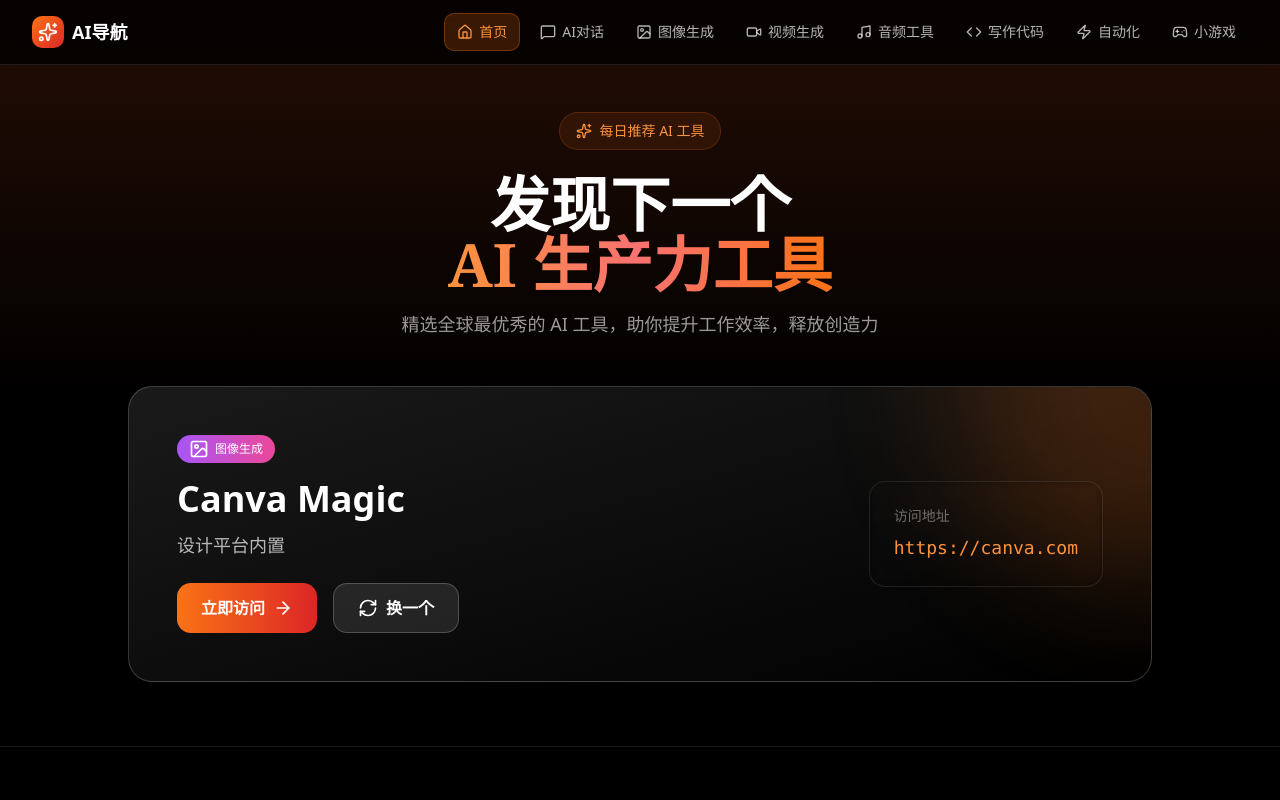
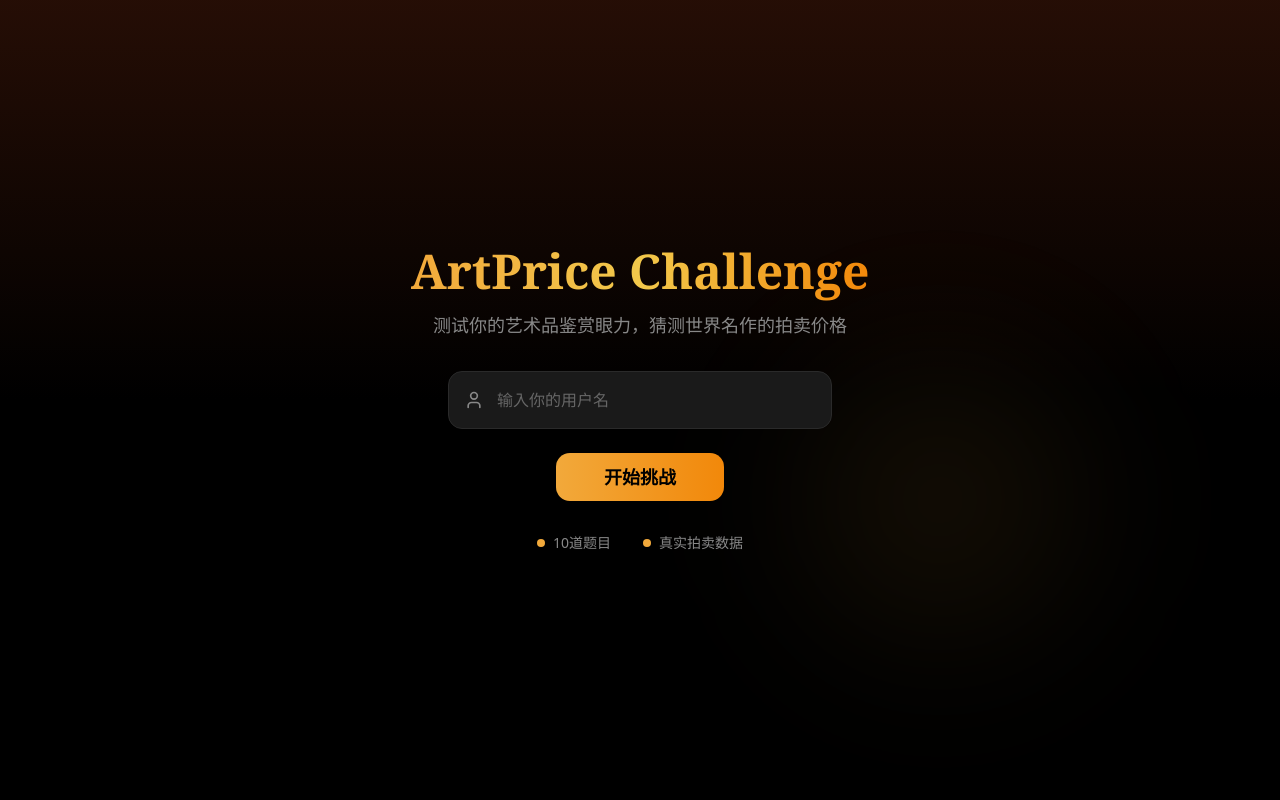
Before and after one commit to uinaqx/artprice-challenge, a React (Vite) app in the folder app/: page / in a window 1280 px wide. Shown: the top 800 px of the page. Built offline with nearby package versions, Linux system fonts and the light colour scheme.

Commit message:
feat: keep only art price game

```diff
--- a/app/src/App.tsx
+++ b/app/src/App.tsx
@@ -1,15 +1,10 @@
 import { useState, useCallback, useEffect } from 'react';
-import { Navbar } from '@/components/navigation/Navbar';
-import { HomePage } from '@/components/pages/HomePage';
-import { CategoryPage } from '@/components/pages/CategoryPage';
-import { GamesPage } from '@/components/pages/GamesPage';
 import { GameScreen } from '@/components/game/GameScreen';
 import { ResultScreen } from '@/components/game/ResultScreen';
 import { StartScreen } from '@/components/game/StartScreen';
 import { getRandomArtworks, type Artwork } from '@/data/artworks';
-import { getRandomTool, categories, type AITool, type Category } from '@/data/aiTools';
 
-type PageState = 'home' | 'category' | 'games' | 'game-playing' | 'game-result';
+type PageState = 'start' | 'playing' | 'result';
 
 interface GameResult {
   artwork: Artwork;
@@ -30,12 +25,7 @@ export interface LeaderboardEntry {
 }
 
 function App() {
-  const [currentPage, setCurrentPage] = useState<PageState>('home');
-  const [selectedCategory, setSelectedCategory] = useState<Category | null>(null);
-  const [featuredTool, setFeaturedTool] = useState<AITool>(getRandomTool());
-
-  // Game states
-  const [gameState, setGameState] = useState<'start' | 'playing' | 'result'>('start');
+  const [currentPage, setCurrentPage] = useState<PageState>('start');
   const [artworks, setArtworks] = useState<Artwork[]>([]);
   const [results, setResults] = useState<GameResult[]>([]);
   const [history, setHistory] = useState<HistoryRecord[]>([]);
@@ -69,29 +59,6 @@ function App() {
     }
   }, []);
 
-  // Navigation handlers
-  const handleNavigateHome = useCallback(() => {
-    setCurrentPage('home');
-    setFeaturedTool(getRandomTool());
-    setSelectedCategory(null);
-  }, []);
-
-  const handleNavigateCategory = useCallback((category: Category) => {
-    setSelectedCategory(category);
-    setCurrentPage('category');
-  }, []);
-
-  const handleNavigateGames = useCallback(() => {
-    setCurrentPage('games');
-    setGameState('start');
-  }, []);
-
-  const handleNavigateToGame = useCallback(() => {
-    setCurrentPage('game-playing');
-    setGameState('start');
-  }, []);
-
-  // Game handlers
   const saveHistory = useCallback((newRecord: HistoryRecord) => {
     setHistory(prev => {
       const updated = [...prev, newRecord].slice(-10);
@@ -135,11 +102,10 @@ function App() {
   const handleGameStart = useCallback((name: string) => {
     setUsername(name);
     localStorage.setItem('artprice-username', name);
-    const selectedArtworks = getRandomArtworks(10);
-    setArtworks(selectedArtworks);
+    setArtworks(getRandomArtworks(10));
     setResults([]);
     setGameStartTime(Date.now());
-    setGameState('playing');
+    setCurrentPage('playing');
   }, []);
 
   const handleGameComplete = useCallback((gameResults: GameResult[]) => {
@@ -164,108 +130,42 @@ function App() {
       });
     }
 
-    setGameState('result');
-    setCurrentPage('game-result');
+    setCurrentPage('result');
   }, [saveHistory, saveLeaderboard, username, gameStartTime]);
 
   const handleGameRestart = useCallback(() => {
-    setGameState('start');
     setArtworks([]);
     setResults([]);
-    setCurrentPage('games');
-  }, []);
-
-  const handleBackFromGame = useCallback(() => {
-    setCurrentPage('games');
-    setGameState('start');
+    setCurrentPage('start');
   }, []);
 
   return (
     <div className="min-h-screen bg-black text-white font-sans selection:bg-orange-500/30">
-      {/* Global background - top to bottom orange-black gradient */}
       <div className="fixed inset-0 pointer-events-none bg-gradient-to-b from-orange-900/30 via-black to-black" />
 
-      {/* Navigation */}
-      <Navbar
-        categories={categories}
-        currentPage={currentPage === 'home' ? 'home' : currentPage === 'games' || currentPage === 'game-playing' || currentPage === 'game-result' ? 'games' : 'category'}
-        currentCategoryId={selectedCategory?.id || null}
-        onNavigateHome={handleNavigateHome}
-        onNavigateCategory={handleNavigateCategory}
-        onNavigateGames={handleNavigateGames}
-      />
-
-      {/* Content */}
-      <div className="relative z-10 pt-16">
-        {currentPage === 'home' && (
-          <HomePage
-            featuredTool={featuredTool}
-            categories={categories}
-            onNavigateCategory={handleNavigateCategory}
-            onNavigateGames={handleNavigateGames}
-            onRefreshFeatured={() => setFeaturedTool(getRandomTool())}
-          />
-        )}
-
-        {currentPage === 'category' && selectedCategory && (
-          <CategoryPage
-            category={selectedCategory}
-            onBack={handleNavigateHome}
-          />
-        )}
-
-        {currentPage === 'games' && (
-          <GamesPage
-            onPlayArtPrice={handleNavigateToGame}
-          />
-        )}
-
-        {currentPage === 'game-playing' && gameState === 'start' && (
-          <div className="min-h-screen flex flex-col">
-            <button
-              onClick={handleBackFromGame}
-              className="absolute top-20 left-4 z-50 px-4 py-2 text-sm text-white/70 hover:text-white bg-white/10 hover:bg-white/20 rounded-lg backdrop-blur-sm transition-all"
-            >
-              ← 返回小游戏
-            </button>
+      <div className="relative z-10">
+        {currentPage === 'start' && (
           <StartScreen
             onStart={handleGameStart}
             history={history}
             leaderboard={leaderboard}
             defaultUsername={username}
           />
-          </div>
         )}
 
-        {currentPage === 'game-playing' && gameState === 'playing' && artworks.length > 0 && (
-          <div className="min-h-screen flex flex-col">
-            <button
-              onClick={handleBackFromGame}
-              className="absolute top-20 left-4 z-50 px-4 py-2 text-sm text-white/70 hover:text-white bg-white/10 hover:bg-white/20 rounded-lg backdrop-blur-sm transition-all"
-            >
-              ← 退出游戏
-            </button>
+        {currentPage === 'playing' && artworks.length > 0 && (
           <GameScreen
             artworks={artworks}
             onComplete={handleGameComplete}
           />
-          </div>
         )}
 
-        {currentPage === 'game-result' && (
-          <div className="min-h-screen flex flex-col">
-            <button
-              onClick={handleBackFromGame}
-              className="absolute top-20 left-4 z-50 px-4 py-2 text-sm text-white/70 hover:text-white bg-white/10 hover:bg-white/20 rounded-lg backdrop-blur-sm transition-all"
-            >
-              ← 返回小游戏
-            </button>
+        {currentPage === 'result' && (
           <ResultScreen
             results={results}
             onRestart={handleGameRestart}
             timeSeconds={Math.round((Date.now() - gameStartTime) / 1000)}
           />
-          </div>
         )}
       </div>
     </div>
```
Lines whose indentation alone changed are shown as unchanged.
